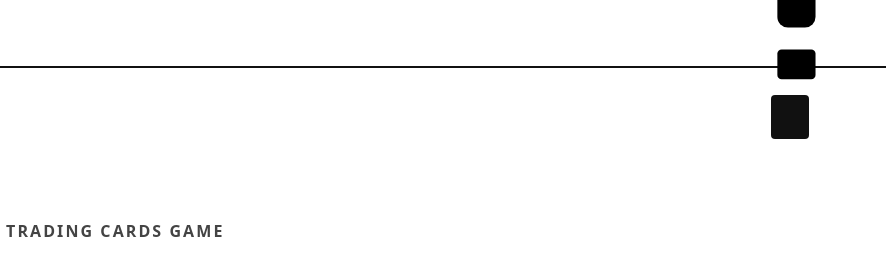
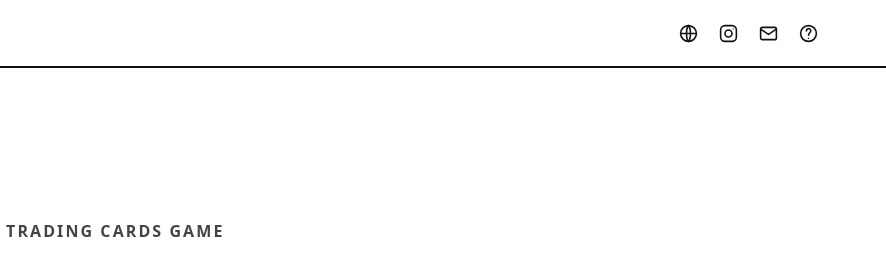
Before and after one commit to soniacasillas/phylogenome, a website: page public/index.html in a window 1280 px wide. Shown: the top 261 px of the page, 394-1280 px from the left. Drawn offline with nearby package versions, Linux system fonts and the light colour scheme; no server answers.

Commit message:
Restore visible header and footer icons

```diff
--- a/public/theme.css
+++ b/public/theme.css
@@ -1 +1,4 @@
 :root{--ink:#111;--cream:#fff;--teal:#111;--coral:#333;--gold:#ddd}body{background:#fff;color:#111}header,footer{background:#fff;border-color:#111}.brand{color:#111;display:flex;align-items:center;gap:9px}.brand img{width:42px;height:42px;object-fit:contain}.brand small{color:#555}button{background:#111;color:#fff;border-radius:4px}.secondary{background:#fff;color:#111;outline:1px solid #111}.eyebrow{color:#444}.notice{background:#f1f1f1}.zone,.card{border-color:#bbb}.card.selected,.own-card{border-color:#111!important;box-shadow:0 0 0 2px #111}.help{background:#111;color:#fff}.help.waiting{background:#fff;color:#111;border:2px solid #111}.edition-picker{display:grid;grid-template-columns:1fr 1fr;gap:14px;margin:10px 0 18px}.edition-choice{background:#fff;color:#111;padding:0;border:2px solid #bbb;overflow:hidden}.edition-choice.selected{border-color:#111;box-shadow:0 0 0 2px #111}.edition-choice img{display:block;width:100%;aspect-ratio:1;object-fit:cover}.edition-choice span{display:block;padding:8px;font-weight:800}footer{border-top:2px solid #111;padding:22px 5vw;display:flex;gap:24px;flex-wrap:wrap}footer a{color:#111;font-weight:700}.copy-code{margin-left:8px;padding:.2em .5em;font-size:.45em;vertical-align:middle}.action-hint{display:block;margin-top:6px;font-weight:500}.grid .own-card{box-shadow:inset 0 0 0 3px #111}
+
+/* Shared header and footer icons. */
+.social-icons{display:flex;align-items:center;gap:12px}.icon-link{display:inline-flex;align-items:center;justify-content:center;width:28px;height:28px;padding:0;background:transparent!important;color:#111!important;border:0!important;outline:0!important;border-radius:0!important;cursor:pointer;text-decoration:none}.icon-link svg{width:21px;height:21px;display:block;fill:none;stroke:currentColor;stroke-width:1.8;stroke-linecap:round;stroke-linejoin:round}.icon-link svg .filled{fill:currentColor;stroke:none}.icon-link:hover{color:#d71920!important}.icon-link:focus-visible{outline:2px solid #d71920!important;outline-offset:3px!important}
```
